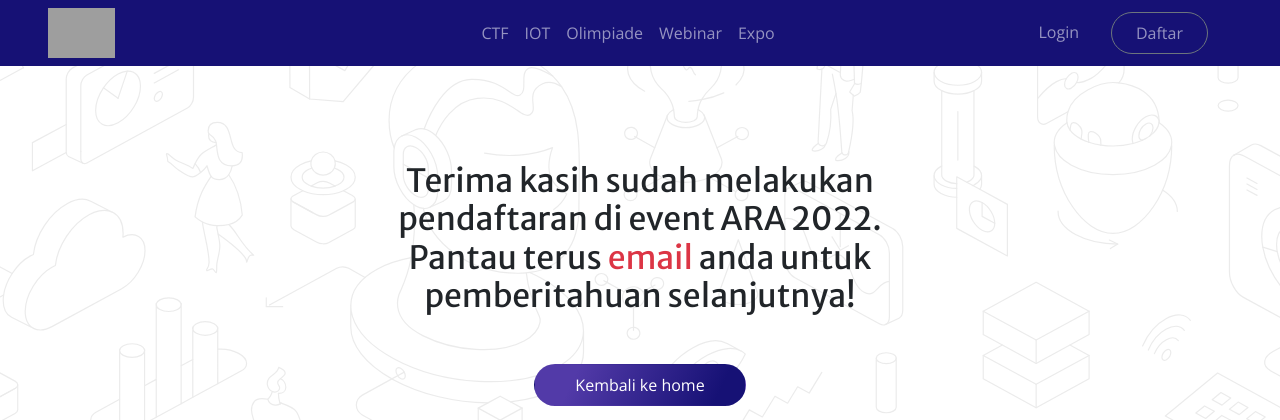
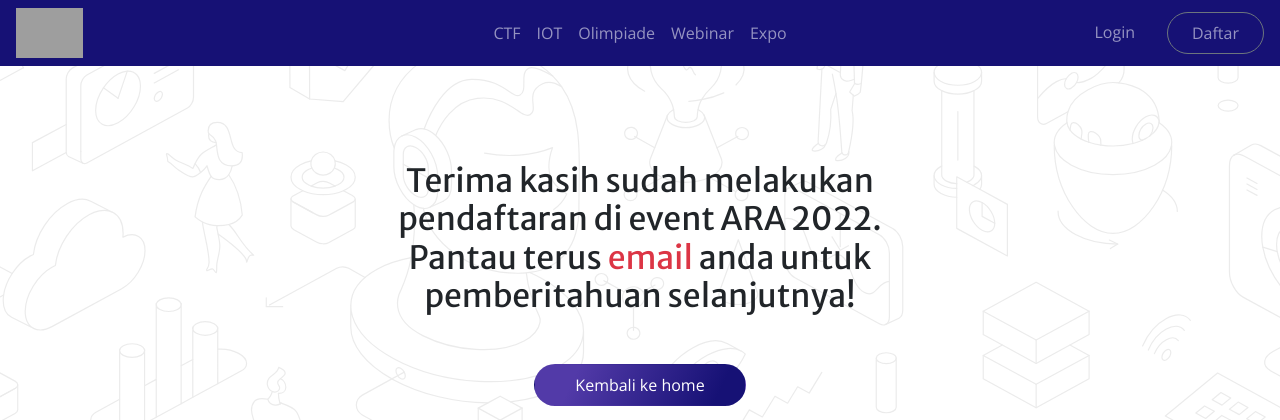
Before and after one commit to trdkhardani/WebsiteARA2022, a CodeIgniter 4 app: template app/Views/auth/finish.php in a window 1280 px wide. Shown: the top 420 px of the page. Run offline with PHP 8.4 and a stand-in for CodeIgniter, Linux system fonts and the light colour scheme; the template is opened without the code that fills it, so the values that code supplies are empty; some libraries are stand-ins or nearby versions; grey boxes are pictures that could not be loaded.

Commit message:
Sync navbar between home and auth

```diff
--- a/app/Views/auth/navbar-login.php
+++ b/app/Views/auth/navbar-login.php
@@ -1,5 +1,5 @@
 <nav class="navbar navbar-expand-lg navbar-dark sticky-top py-2">
-  <div class="container-fluid row px-5">
+  <div class="container-fluid px-3">
     <div class="col-4">
       <a href="<?= base_url() ?>"><img src="<?= base_url() ?>/images/ara-putih.svg" alt="Rocket Icon" height="50" class=""></a>
     </div>
--- a/app/Views/auth/navbar.php
+++ b/app/Views/auth/navbar.php
@@ -1,5 +1,5 @@
 <nav class="navbar navbar-expand-lg navbar-dark py-2 nav-gradient sticky-top">
-  <div class="container-fluid row px-5">
+  <div class="container-fluid px-3">
     <div class="col-4">
       <a href="<?= base_url() ?>"><img src="<?= base_url() ?>/images/ara-putih.svg" alt="Rocket Icon" height="50" class=""></a>
     </div>
```
Also changed, not shown: app/Views/landing_page/component/navbar.php (indentation only).
